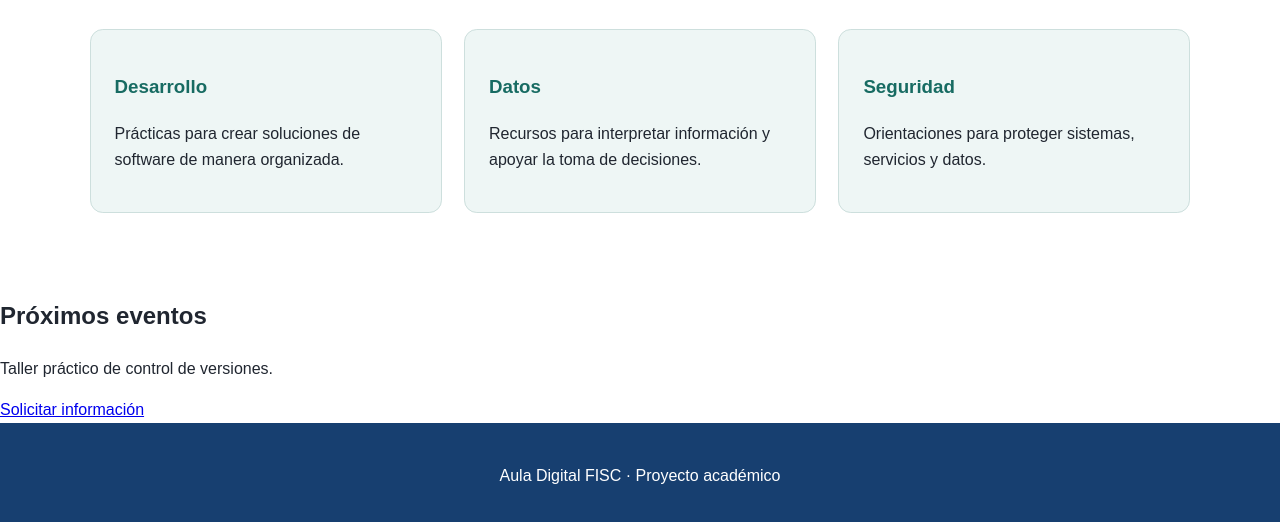
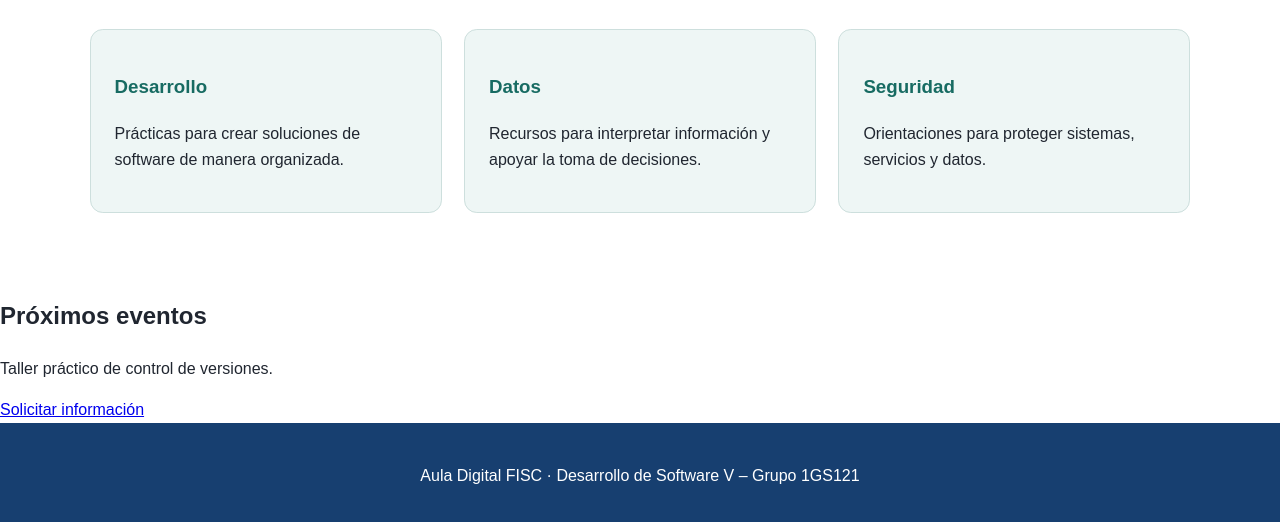
Before and after one commit to sdrsanchez26-collab/Parcial2, a plain HTML site: page index.html in a window 1280 px wide. Shown: the part 741-1263 px from the top of the page. Drawn offline with Linux system fonts and the light colour scheme.

Commit message:
Actualizacion pie: texto de footer segun grupo

```diff
--- a/index.html
+++ b/index.html
@@ -56,7 +56,7 @@
     </main>
 
     <footer>
-        <p>Aula Digital FISC · Proyecto académico</p>
+        <p>Aula Digital FISC · Desarrollo de Software V – Grupo 1GS121</p>
     </footer>
 </body>
 </html>
```
